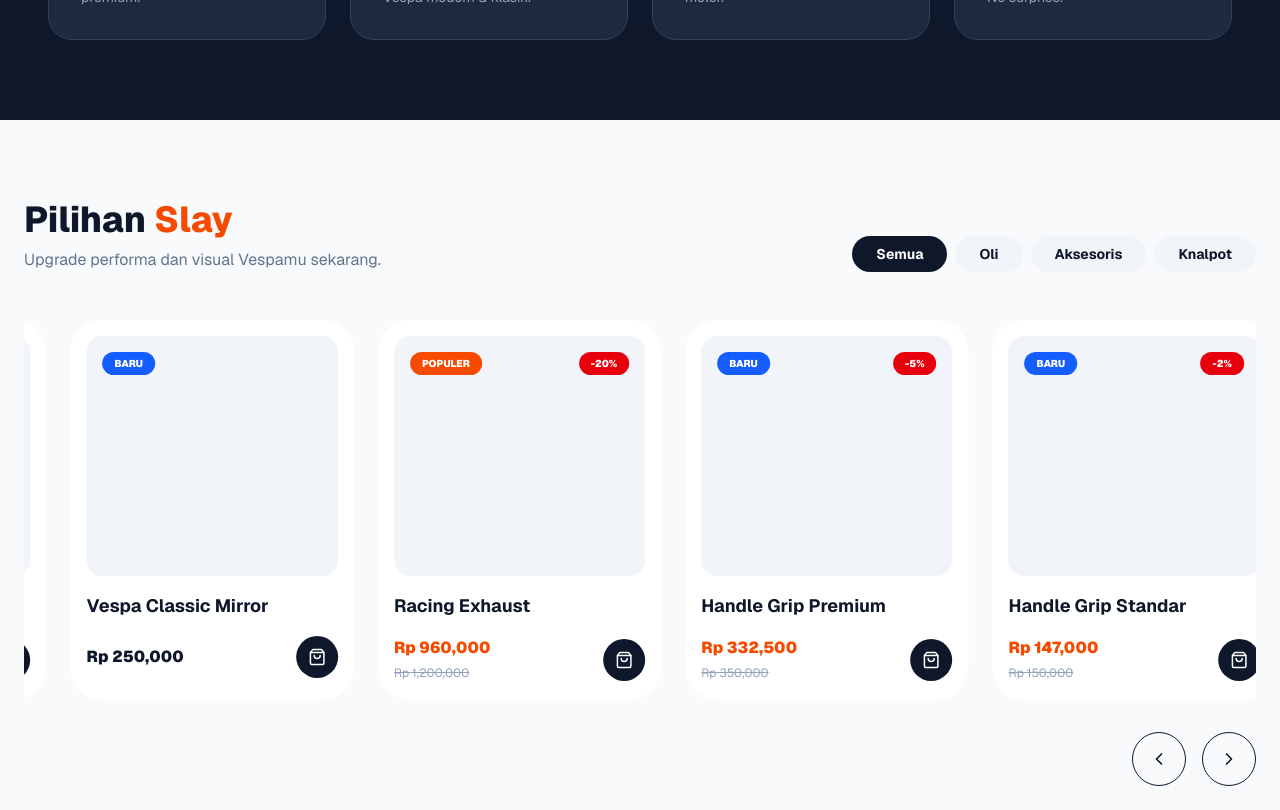
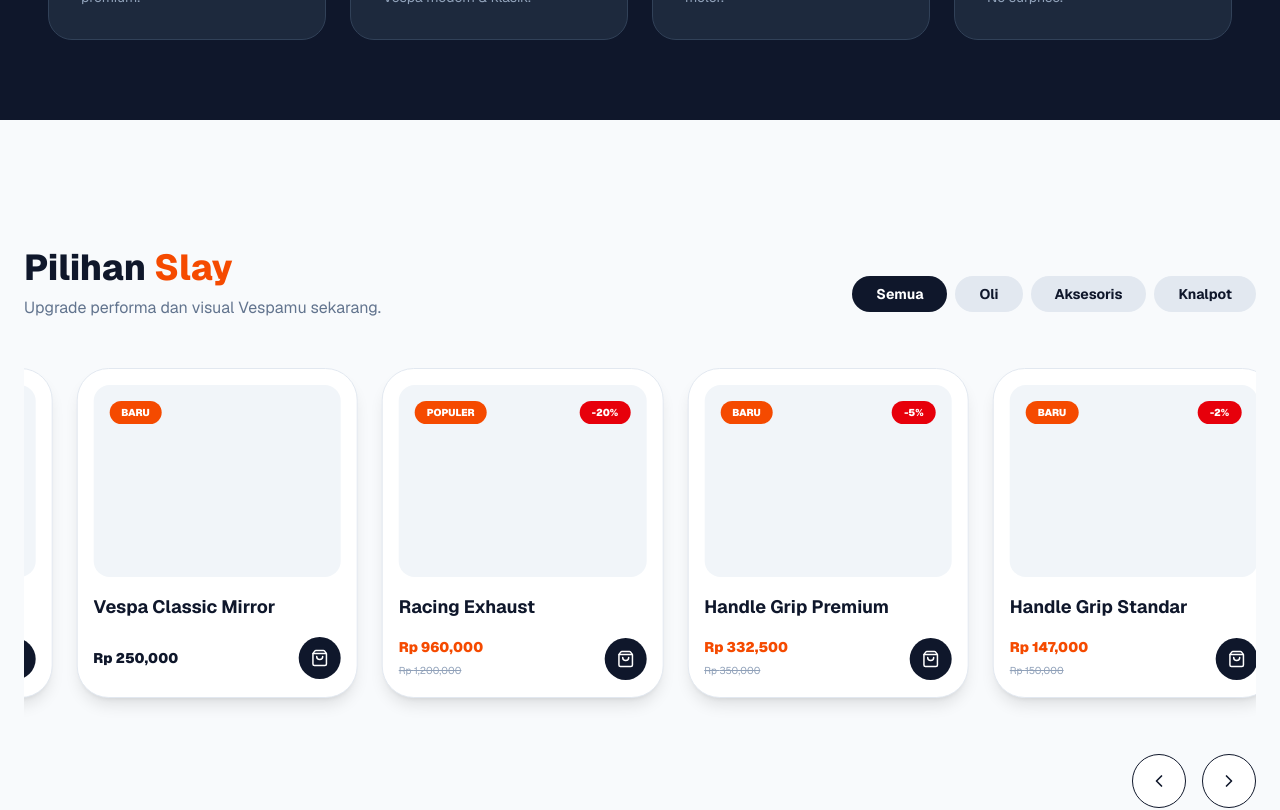
Before and after one commit to putrasangajimuslim/vesboot-v1, a Next.js app: page / in a window 1280 px wide. Shown: the part 1080-1890 px from the top of the page. Built offline with nearby package versions, Linux system fonts and the light colour scheme.

Commit message:
update slicing

```diff
--- a/app/page.tsx
+++ b/app/page.tsx
@@ -213,16 +213,16 @@ export default function Home() {
       </section>
 
       {/* SECTION: KATALOG PRODUK (Dibuat lebih rapat dengan pb-8 pt-12) */}
-      <section className="pt-20 pb-18 px-6">
+      <section className="pt-32 pb-20 px-6">
         <div className="max-w-7xl mx-auto">
           <div className="flex flex-col md:flex-row justify-between items-start md:items-end mb-12 gap-6">
             <div>
               <h2 className="text-4xl font-extrabold text-slate-900 mb-2">Pilihan <span className="text-orange-600">Slay</span></h2>
               <p className="text-slate-500">Upgrade performa dan visual Vespamu sekarang.</p>
             </div>
-            <div className="flex gap-2 overflow-x-auto scrollbar-hide">
+            <div className="flex gap-2 overflow-x-auto pb-2 scrollbar-hide">
               {["Semua", "Oli", "Aksesoris", "Knalpot"].map((cat) => (
-                <button key={cat} onClick={() => setFilter(cat)} className={`px-6 py-2 rounded-full text-sm font-bold ${filter === cat ? 'bg-slate-900 text-white' : 'bg-slate-100'}`}>
+                <button key={cat} onClick={() => setFilter(cat)} className={`px-6 py-2 rounded-full text-sm font-bold whitespace-nowrap ${filter === cat ? 'bg-slate-900 text-white' : 'bg-slate-200 hover:bg-slate-300'}`}>
                   {cat}
                 </button>
               ))}
@@ -231,50 +231,44 @@ export default function Home() {
 
           <div className="relative">
             <div className="overflow-hidden" ref={emblaRef}>
-              <div className="flex gap-6">
+              {/* Tambahkan padding horizontal (px-1) untuk mencegah bayangan terpotong */}
+              <div className="flex gap-6 px-1 pb-6">
                 {filtered.map((p) => {
                   const discPrice = p.price - (p.price * ((p.disc || 0) / 100));
                   return (
-                    <motion.div key={p.id} className="flex-[0_0_80%] md:flex-[0_0_23%] relative bg-white p-4 rounded-[2rem]">
-                      {/* Badge Container */}
-                      <div className="h-60 bg-slate-100 rounded-2xl mb-4 relative overflow-hidden">
-                        {p.label && (
-                          <div className={`absolute top-4 left-4 px-3 py-1 rounded-full text-[10px] font-black uppercase ${p.label === 'Populer' ? 'bg-orange-600 text-white' : 'bg-blue-600 text-white'}`}>
-                            {p.label}
-                          </div>
-                        )}
+                    <div key={p.id} className="flex-[0_0_80%] md:flex-[0_0_23%] bg-white p-4 rounded-[2rem] border border-slate-200 shadow-lg shrink-0">
+                      <div className="h-48 bg-slate-100 rounded-2xl mb-4 relative overflow-hidden">
+                        {p.label && <div className="absolute top-4 left-4 px-3 py-1 bg-orange-600 text-white text-[10px] font-black rounded-full uppercase">{p.label}</div>}
                         {(p.disc || 0) > 0 && (
                           <div className="absolute top-4 right-4 bg-red-600 text-white px-3 py-1 rounded-full text-[10px] font-black">
                             -{p.disc}%
                           </div>
                         )}
                       </div>
-
-                      <h4 className="font-bold text-lg">{p.name}</h4>
+                      <h4 className="font-bold text-lg truncate">{p.name}</h4>
                       <div className="flex justify-between items-center mt-4">
                         <div>
-                          {(p.disc || 0) > 0 ? (
+                          {p.disc > 0 ? (
                             <>
-                              <span className="font-black text-orange-600 block">Rp {discPrice.toLocaleString()}</span>
-                              <span className="text-slate-400 text-xs line-through">Rp {p.price.toLocaleString()}</span>
+                              <span className="font-black text-orange-600 block text-sm">Rp {discPrice.toLocaleString()}</span>
+                              <span className="text-slate-400 text-[10px] line-through">Rp {p.price.toLocaleString()}</span>
                             </>
                           ) : (
-                            <span className="font-black text-slate-900">Rp {p.price.toLocaleString()}</span>
+                            <span className="font-black text-slate-900 text-sm">Rp {p.price.toLocaleString()}</span>
                           )}
                         </div>
                         <button className="bg-slate-900 text-white p-3 rounded-full hover:bg-orange-600"><ShoppingBag size={18} /></button>
                       </div>
-                    </motion.div>
+                    </div>
                   );
                 })}
               </div>
             </div>
 
-            {/* NAVIGASI KONDISIONAL */}
             {filtered.length > 4 && (
               <div className="flex justify-end gap-4 mt-8">
-                <button onClick={() => emblaApi?.scrollPrev()} className="p-4 rounded-full border hover:bg-slate-900 hover:text-white transition"><ChevronLeft size={20}/></button>
-                <button onClick={() => emblaApi?.scrollNext()} className="p-4 rounded-full border hover:bg-slate-900 hover:text-white transition"><ChevronRight size={20}/></button>
+                <button onClick={() => emblaApi?.scrollPrev()} className="p-4 rounded-full border bg-white hover:bg-slate-100"><ChevronLeft size={20}/></button>
+                <button onClick={() => emblaApi?.scrollNext()} className="p-4 rounded-full border bg-white hover:bg-slate-100"><ChevronRight size={20}/></button>
               </div>
             )}
           </div>
```
